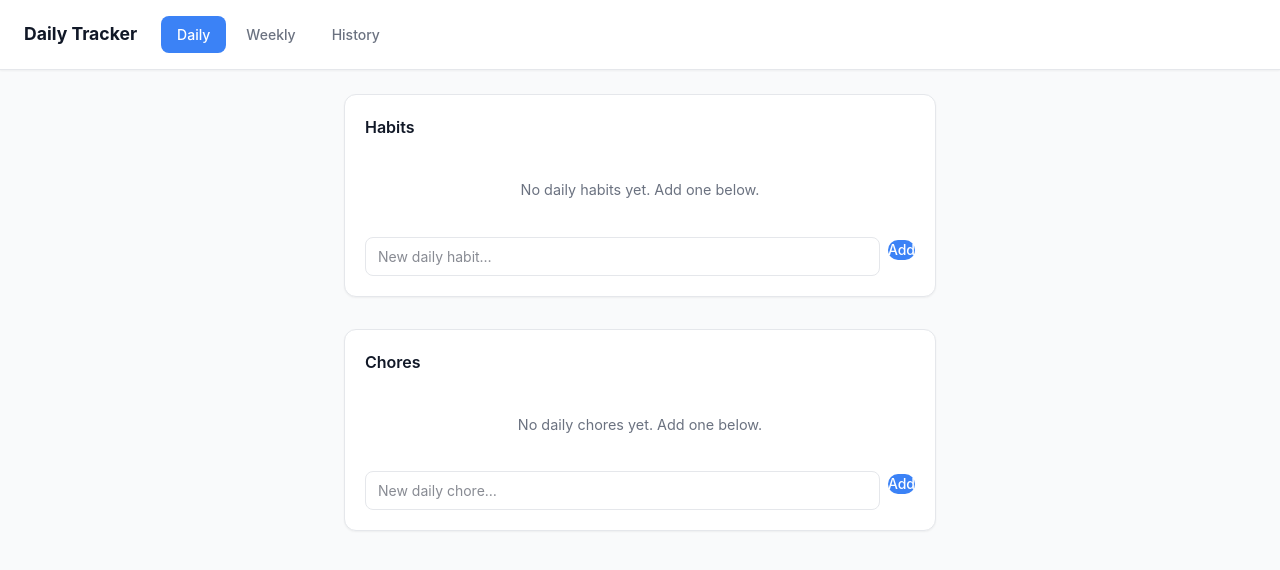
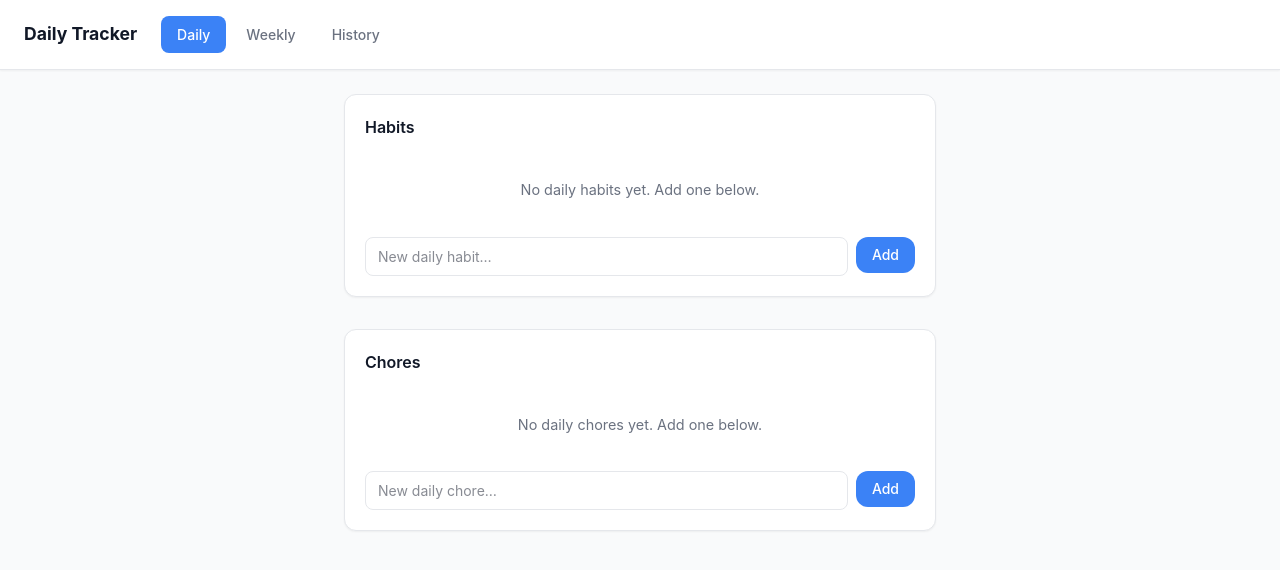
Before and after one commit to nfelix25/daily-tracker_refactor, a React (Vite) app in the folder client/: page / in a window 1280 px wide. Shown: the top 570 px of the page. Built offline with nearby package versions, Linux system fonts and the light colour scheme; no server answers.

Commit message:
Remove global p/m reset

```diff
--- a/client/src/styles/global.css
+++ b/client/src/styles/global.css
@@ -1,15 +1,16 @@
-@import './variables.css';
+@import "./variables.css";
 
 *,
 *::before,
 *::after {
     box-sizing: border-box;
-  margin: 0;
-  padding: 0;
+    /*margin: 0;
+    padding: 0;*/
 }
 
 body {
-  font-family: -apple-system, BlinkMacSystemFont, 'Segoe UI', Roboto, sans-serif;
+    font-family:
+        -apple-system, BlinkMacSystemFont, "Segoe UI", Roboto, sans-serif;
     font-size: 16px;
     line-height: 1.5;
     color: var(--color-text);
```
Lines whose indentation alone changed are shown as unchanged.
